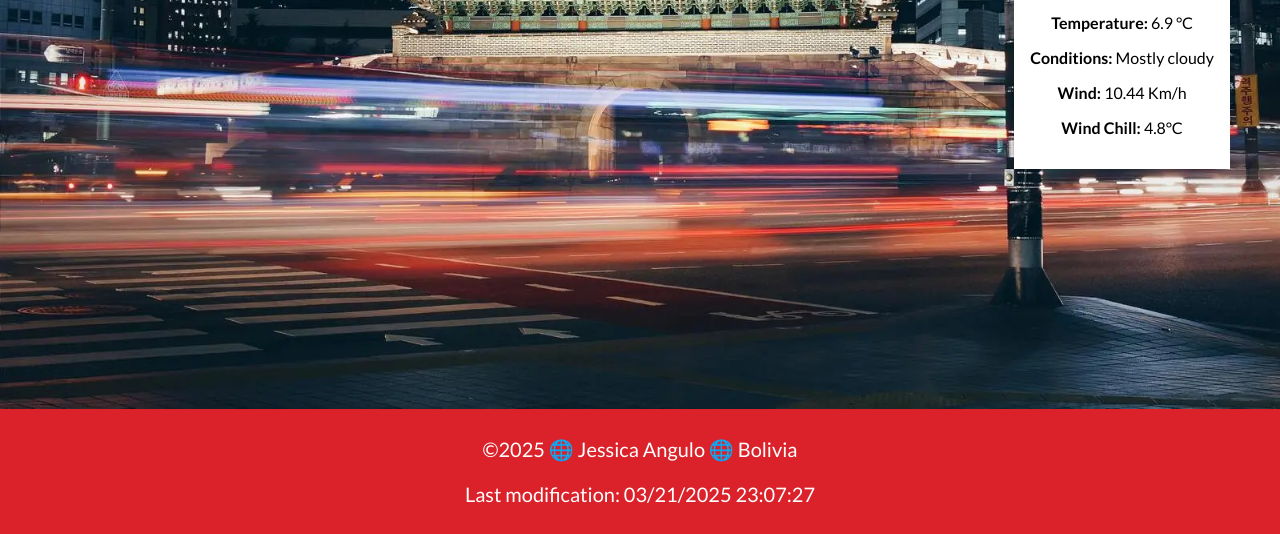
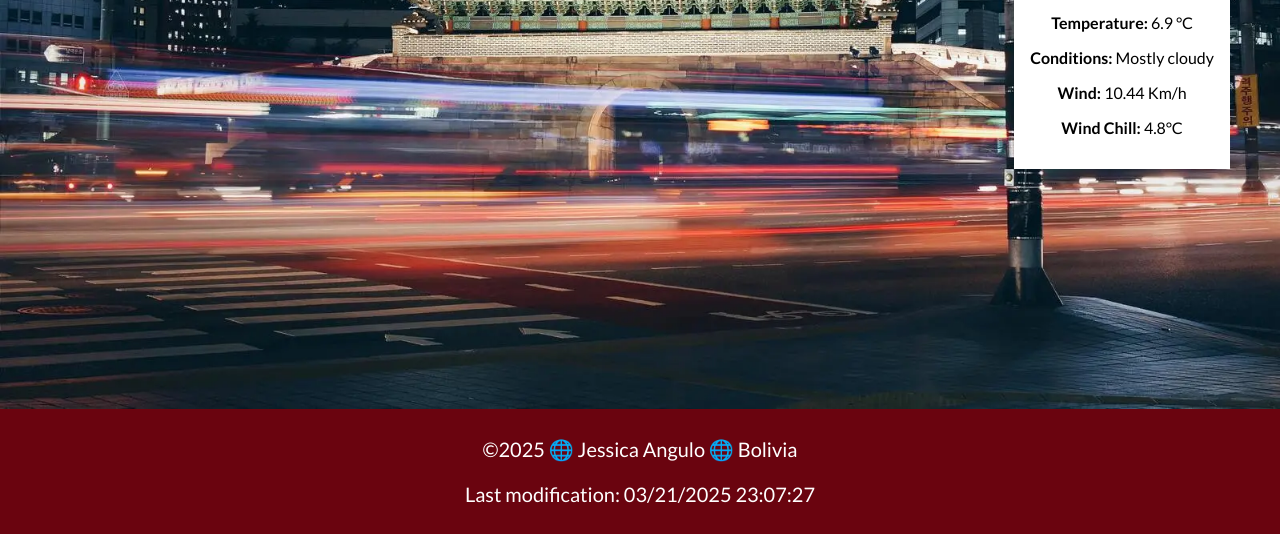
Before and after one commit to jessica14angulo/wdd131, a plain HTML site: page place.html in a window 1280 px wide. Shown: the part 525-1059 px from the top of the page. Drawn offline with Linux system fonts and the light colour scheme.

Commit message:
red color changed

```diff
--- a/styles/place.css
+++ b/styles/place.css
@@ -1,5 +1,5 @@
 :root {
-    --primary-color: #db222a;
+    --primary-color: #6a040f;
     --secondary-color: #064789;
     --transparent-color: #FFFFFF;
 }
```
